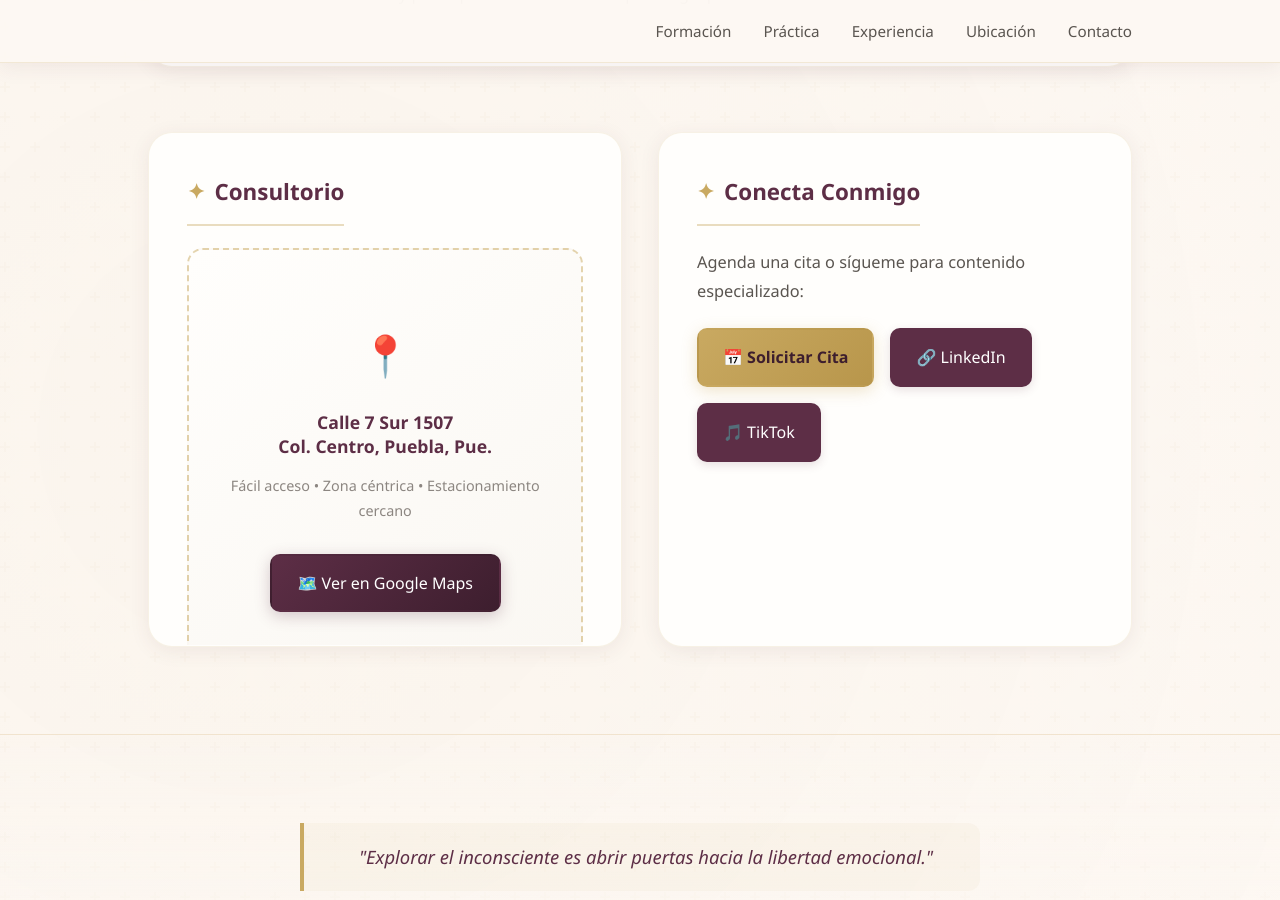
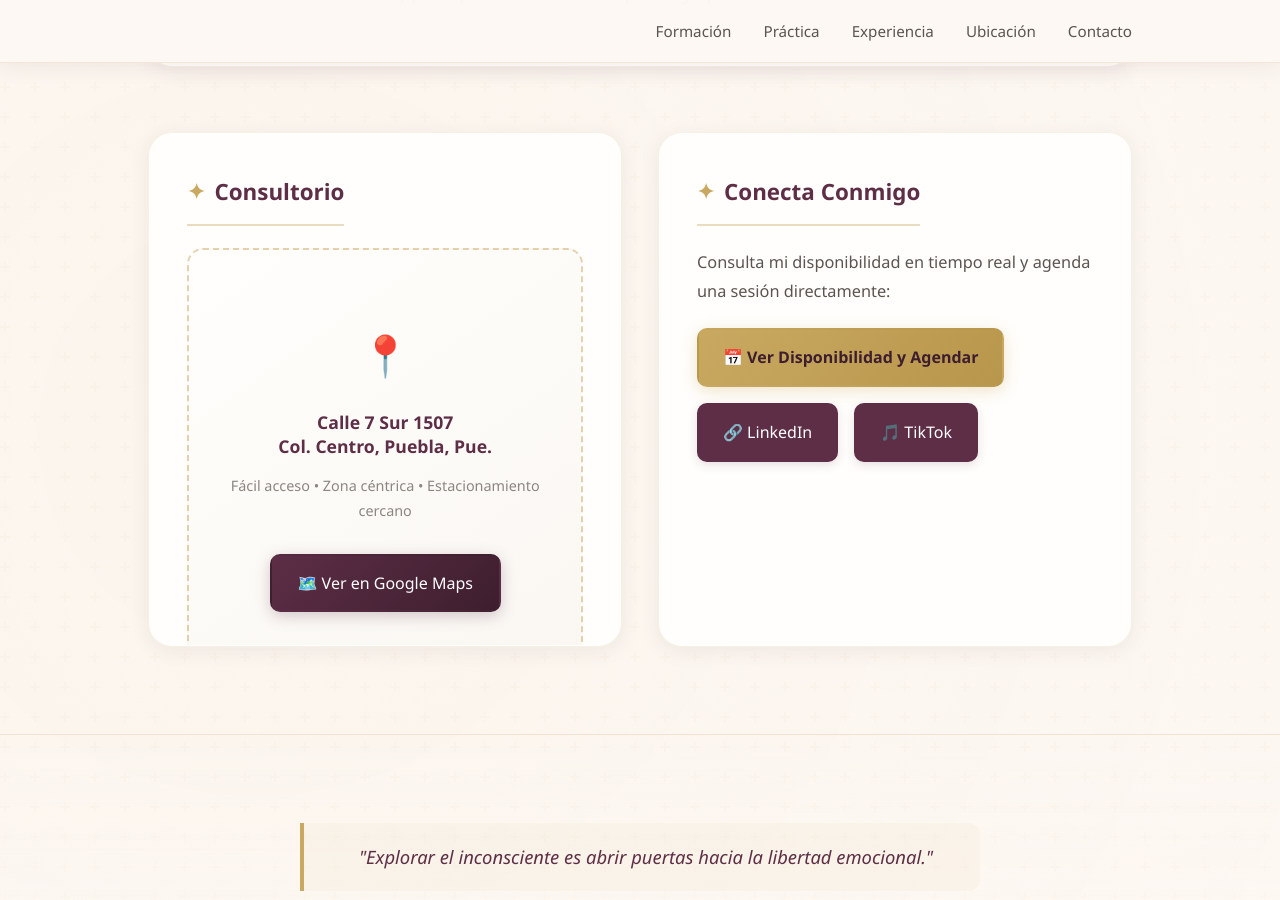
Before and after one commit to PsycheNudo-Puebla/psychenudo-puebla.github.io, a Jekyll site: the page built from adrian-gonzalez.html, in a window 1280 px wide and 900 px high, scrolled down 2288 px. Built offline with Jekyll 4.4.1, drawn with Linux system fonts in a browser that asks for light colours.

Commit message:
Se agrega calendario a adrian-gonzalez

```diff
--- a/adrian-gonzalez.html
+++ b/adrian-gonzalez.html
@@ -605,10 +605,10 @@ permalink: /adrian-gonzalez/
 
             <section id="redes">
                 <h3>Conecta Conmigo</h3>
-                <p style="margin-bottom: 1.2rem;">Agenda una cita o sígueme para contenido especializado:</p>
+                <p style="margin-bottom: 1.2rem;">Consulta mi disponibilidad en tiempo real y agenda una sesión directamente:</p>
                 <div class="social-links">
-                    <a href="https://tally.so/r/YOUR_FORM_ID" class="social-btn primary" target="_blank" rel="noopener noreferrer">
-                        📅 Solicitar Cita
+                    <a href="https://calendar.google.com/calendar/u/0/appointments/schedules/TU_ID_DE_CALENDARIO" class="social-btn primary" target="_blank" rel="noopener noreferrer">
+                        📅 Ver Disponibilidad y Agendar
                     </a>
                     <a href="https://www.linkedin.com/in/adrian-gonzalez-3b725b318" class="social-btn" target="_blank" rel="noopener noreferrer">
                         🔗 LinkedIn
```
Also changed, not shown: _profesionales/README.md (+1 -0 lines).
